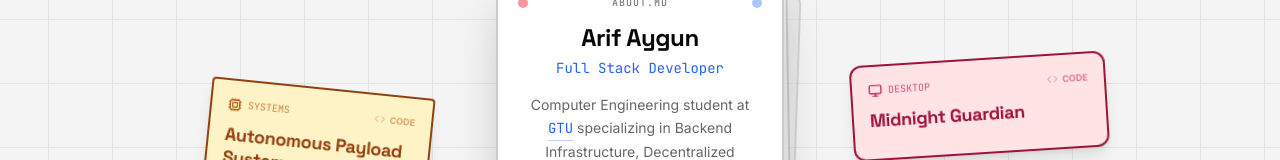
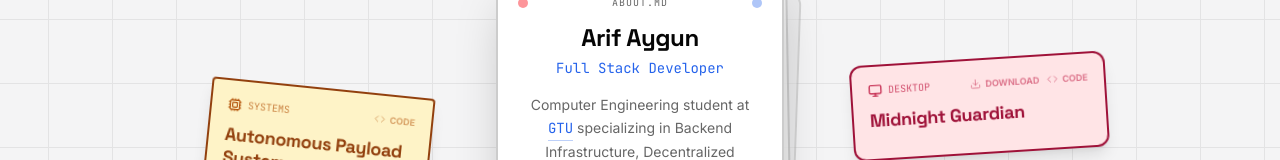
Before and after one commit to arif-aygun/portfolio, a Next.js app: page / in a window 1280 px wide. Shown: the part 260-420 px from the top of the page. Built offline with nearby package versions, Linux system fonts and the light colour scheme.

Commit message:
feat: add liveUrl and downloadUrl support to project cards
Surface download links for desktop apps on stickers and IDE project view.
Adds downloadUrl to Midnight Guardian pointing to GitHub releases.
Renames 'link' label to 'repo' in IDE view for clarity.

```diff
--- a/components/ide/content/ProjectsContent.tsx
+++ b/components/ide/content/ProjectsContent.tsx
@@ -60,9 +60,39 @@ export function ProjectsContent() {
                                     ))}
                                     <span className="text-concrete">],</span>
                                 </div>
+                                {project.liveUrl && (
+                                    <div className="flex items-center gap-2">
+                                        <span className="syntax-variable">liveUrl</span>
+                                        <span className="text-concrete">: </span>
+                                        <a
+                                            href={project.liveUrl}
+                                            target="_blank"
+                                            className="syntax-type hover:underline inline-flex items-center gap-1"
+                                        >
+                                            "{project.liveUrl.replace('https://', '')}"
+                                            <ExternalLink className="w-3 h-3 opacity-0 group-hover:opacity-100 transition-opacity" />
+                                        </a>
+                                        <span className="text-concrete">,</span>
+                                    </div>
+                                )}
+                                {project.downloadUrl && (
+                                    <div className="flex items-center gap-2">
+                                        <span className="syntax-variable">downloadUrl</span>
+                                        <span className="text-concrete">: </span>
+                                        <a
+                                            href={project.downloadUrl}
+                                            target="_blank"
+                                            className="syntax-type hover:underline inline-flex items-center gap-1"
+                                        >
+                                            "{project.downloadUrl.replace('https://', '')}"
+                                            <ExternalLink className="w-3 h-3 opacity-0 group-hover:opacity-100 transition-opacity" />
+                                        </a>
+                                        <span className="text-concrete">,</span>
+                                    </div>
+                                )}
                                 {project.href && (
                                     <div className="flex items-center gap-2">
-                                        <span className="syntax-variable">link</span>
+                                        <span className="syntax-variable">repo</span>
                                         <span className="text-concrete">: </span>
                                         <a
                                             href={project.href}
--- a/components/landing/DraggableSticker.tsx
+++ b/components/landing/DraggableSticker.tsx
@@ -1,7 +1,7 @@
 'use client';
 
 import { motion, useMotionValue } from 'framer-motion';
-import { ArrowUpRight, Terminal, Cpu, Braces, Globe, Monitor, Server, Code } from 'lucide-react';
+import { ArrowUpRight, Terminal, Cpu, Braces, Globe, Monitor, Server, Code, Download } from 'lucide-react';
 import { useState, useRef } from 'react';
 
 interface Project {
@@ -10,6 +10,7 @@ interface Project {
     tags: string[];
     href?: string;
     liveUrl?: string;
+    downloadUrl?: string;
     category: string;
 }
 
@@ -168,6 +169,18 @@ export function DraggableSticker({
                             <span className={`text-[9px] font-bold ${style.accent} opacity-50 hover:opacity-100 transition-opacity`}>LIVE</span>
                         </a>
                     )}
+                    {project.downloadUrl && (
+                        <a
+                            href={project.downloadUrl}
+                            target="_blank"
+                            className="pointer-events-auto flex items-center gap-1"
+                            onClick={(e) => e.stopPropagation()}
+                            title="Download Release"
+                        >
+                            <Download size={11} className={`${style.accent} opacity-50 hover:opacity-100 transition-opacity`} />
+                            <span className={`text-[9px] font-bold ${style.accent} opacity-50 hover:opacity-100 transition-opacity`}>DOWNLOAD</span>
+                        </a>
+                    )}
                     {project.href && (
                         <a
                             href={project.href}
--- a/data/portfolio.ts
+++ b/data/portfolio.ts
@@ -37,6 +37,7 @@ export const projects = [
         description: "Real-time productivity tool with Windows API integration for activity tracking and focused work sessions.",
         tags: ["Node.js", "Windows API"],
         href: "https://github.com/arif-aygun/midnight-guardian",
+        downloadUrl: "https://github.com/arif-aygun/midnight-guardian/releases",
         category: "Desktop"
     },
 
```
